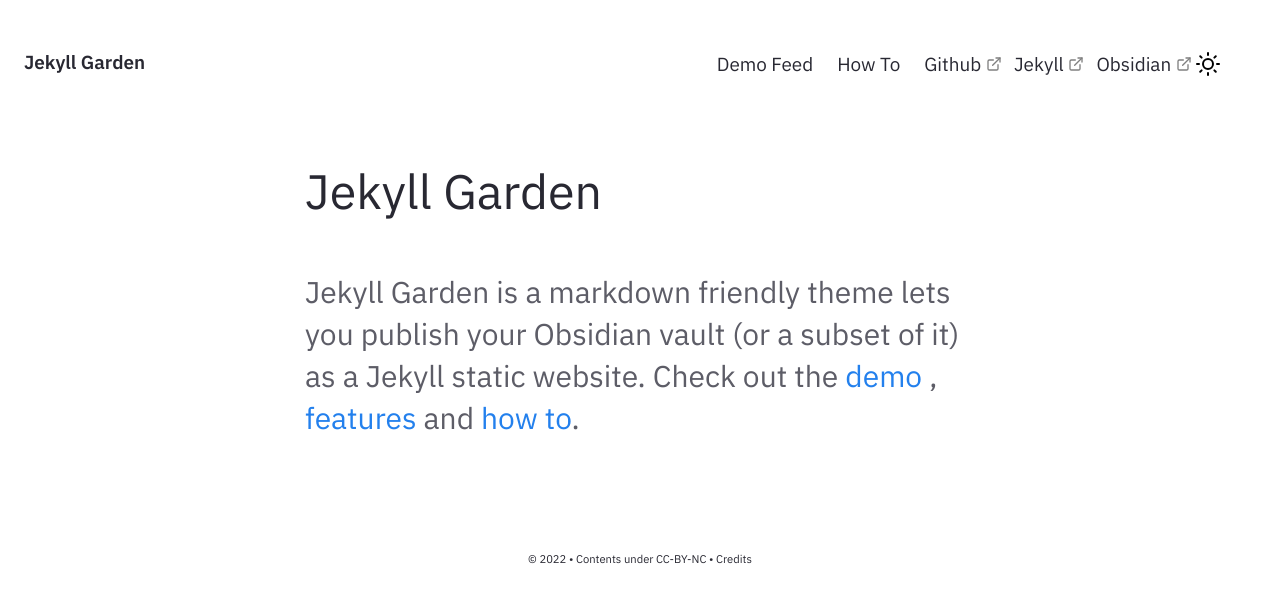
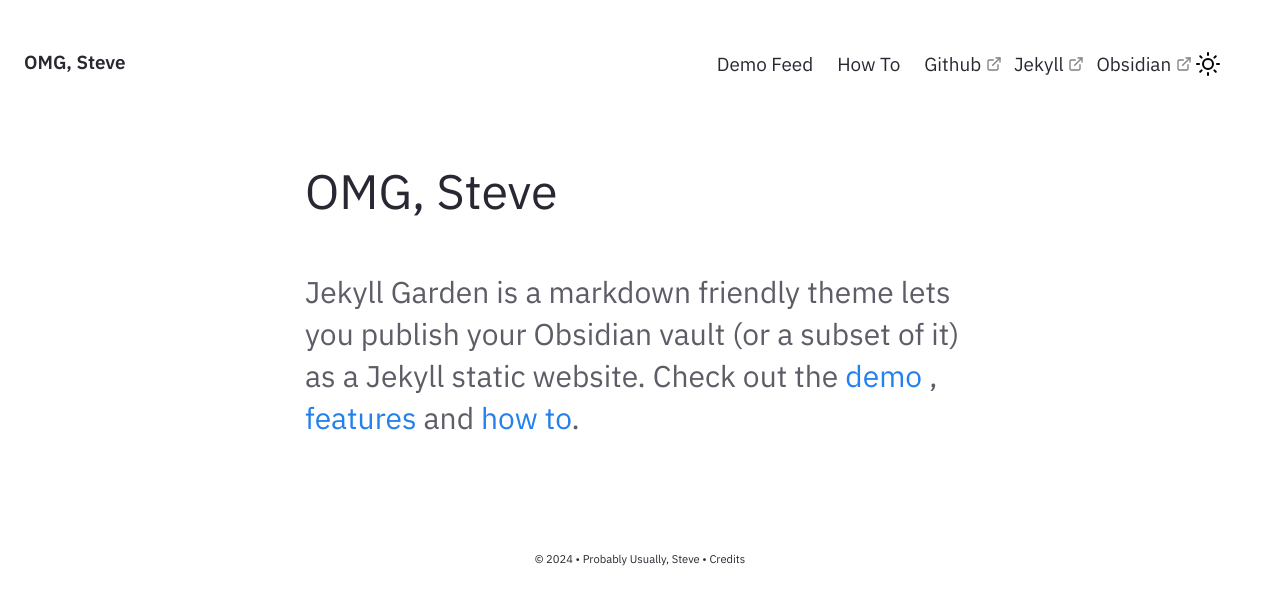
Before and after one commit to usuallysteve/usuallysteve.github.io, a Jekyll site: the page built from pages/index.md, in a window 1280 px wide. Shown: the top 605 px of the page. Built offline with Jekyll 4.4.1, drawn with Linux system fonts in a browser that asks for light colours.

Commit message:
Update _config.yml

```diff
--- a/_config.yml
+++ b/_config.yml
@@ -19,7 +19,7 @@
 # in the templates via {{ site.myvariable }}.
 
 # URL is the base hostname with protocol for your site, eg http://example.com
-url: "" # the base hostname & protocol for your site, e.g. http://example.com
+url: "https://usuallysteve.github.io/" # the base hostname & protocol for your site, e.g. http://example.com
 
 # If you want to install this jekyll in a subpath (eg /digitalgarden) set it here.
 # Else keep it Empty (DON'T PUT /; Keep it empty)
@@ -27,16 +27,16 @@ baseurl: ""
 
 # Website Header, Description, Footer year and text.
 # If you are deleting this, make sure you remove it from HTML files too
-heading: Jekyll Garden # Change this
-content: Obsidian ready Jekyll Theme
+heading: OMG, Steve # Change this
+content: Usually Steve Content
 copyright:
-  year: © 2022
-  msg: Contents under CC-BY-NC
+  year: © 2024
+  msg: Probably Usually, Steve
 
 # Set title and content for private & broken link tooltop
 privatelinks:
   title: Private or Broken Links
-  msg: The page you're looking for is either not available or private!
+  msg: This is usually here!
 
 # Theme level preferences
 # To enable set "enabled : true" else, use "enabled:false"
```
